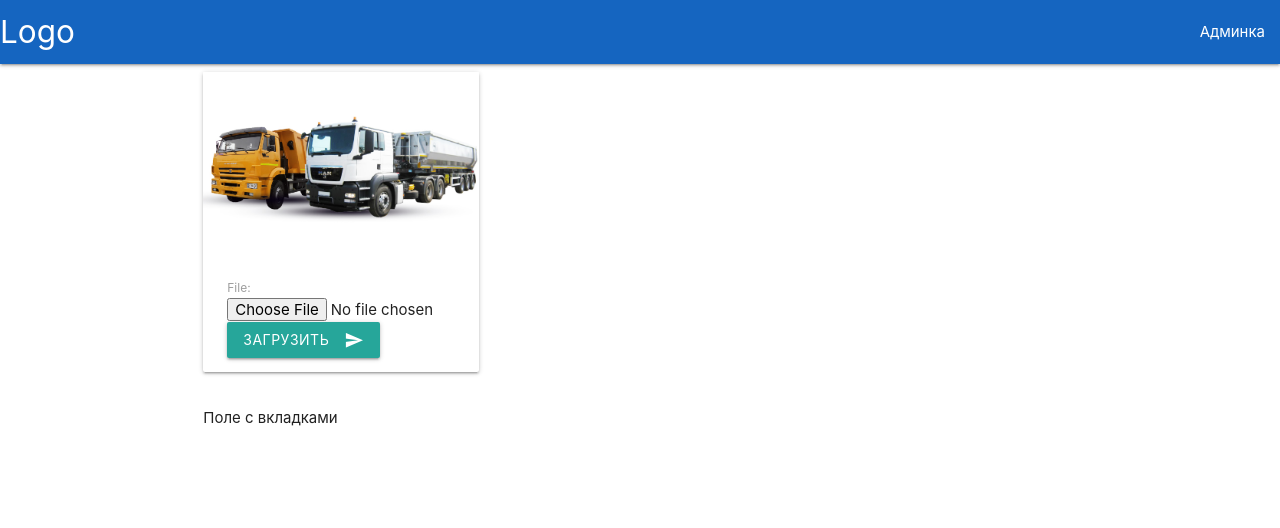
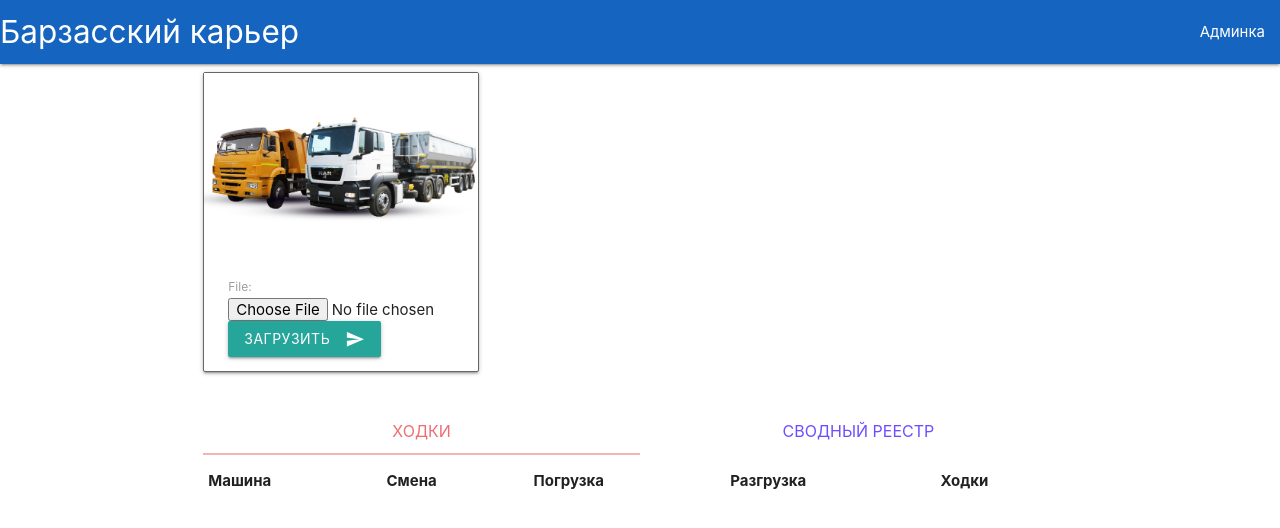
Before and after one commit to nordcap/barzas, a Django app: page / in a window 1280 px wide. Shown: the top 528 px of the page. Run offline with Django 4.2, Linux system fonts and the light colour scheme; lists and menus that the app fills with data are empty.

Commit message:
Достигнута минимальная работоспособность

```diff
--- a/barzas/static/css/main.css
+++ b/barzas/static/css/main.css
@@ -3,3 +3,13 @@
     justify-content: center;
     align-items: center;
 }
+
+.card.small {
+    border: 1px solid #666666;
+}
+
+
+.tabs .tab a {
+    color: rgba(50, 0, 255, 0.7);
+    font-size: 16px;
+}
--- a/barzas/static/js/main.js
+++ b/barzas/static/js/main.js
@@ -1,3 +1,9 @@
+  M.AutoInit();
+
   $(document).ready(function(){
-    console.log('jQuery loaded!')
+    console.log('jQuery loaded!');
+//    $('.tabs').tabs();
+    $('#test').click(function(){
+        alert('oajdsfoadj');
+    });
   });
--- a/barzas/templates/base.html
+++ b/barzas/templates/base.html
@@ -12,7 +12,7 @@
 <body>
   <nav class="blue darken-3">
     <div class="nav-wrapper">
-      <a href="{% url 'transport:index' %}" class="brand-logo">Logo</a>
+      <a href="{% url 'transport:index' %}" class="brand-logo">Барзасский карьер</a>
       <ul id="nav-mobile" class="right hide-on-med-and-down">
         <li><a href="{% url 'admin:index'%}">Админка</a></li>
       </ul>
--- a/barzas/transport/templates/transport/index.html
+++ b/barzas/transport/templates/transport/index.html
@@ -20,15 +20,48 @@
 
     </div>
 </div>
+
+
 <div class="row">
     <div class="col s12">
-        Поле с вкладками
+        <ul class="tabs tabs-fixed-width">
+            <li class="tab col s1"><a href="#trip" class="active" >Ходки</a></li>
+            <li class="tab col s1"><a href="#reestr">Сводный реестр</a></li>
+        </ul>
     </div>
-</div>
-<div class="row">
-    <div class="col s12">
-        {{ file }}
+    <div id="trip" class="col s12">
+        <table class="striped">
+            <thead>
+            <tr>
+                <th>Машина</th>
+                <th>Смена</th>
+                <th>Погрузка</th>
+                <th>Разгрузка</th>
+                <th>Ходки</th>
+            </tr>
+            </thead>
+            <tbody>
+
+            {% for tonar, dict_1 in dict_trip.items %}
+            {% for smena, dict_2 in dict_1.items %}
+            {% for store, trip in dict_2.items %}
+            <tr>
+                <td>{{ tonar }}</td>
+                <td>{{ smena }}</td>
+                <td>{{ store.0 }}</td>
+                <td>{{ store.1 }}</td>
+                <td>{{ trip }}</td>
+            </tr>
+            {% endfor %}
+            {% endfor %}
+            {% endfor %}
+            </tbody>
+        </table>
     </div>
+    <div id="reestr" class="col s12">
+        <p>Здесь будет таблица с кол-вом рейсов в зависимости от расстояния</p>
+    </div>
+
 </div>
 
 
--- a/barzas/transport/views.py
+++ b/barzas/transport/views.py
@@ -16,8 +16,10 @@ def index(request):
             # url = reverse('transport:traffic')
             context = {
                 'file': request.FILES['file'],
+                'form_load': LoadDataForm(),
                 'dict_trip': dict_trip
             }
+            print(dict_trip)
             return render(request, 'transport/index.html', context)
     else:
         context = {
```
